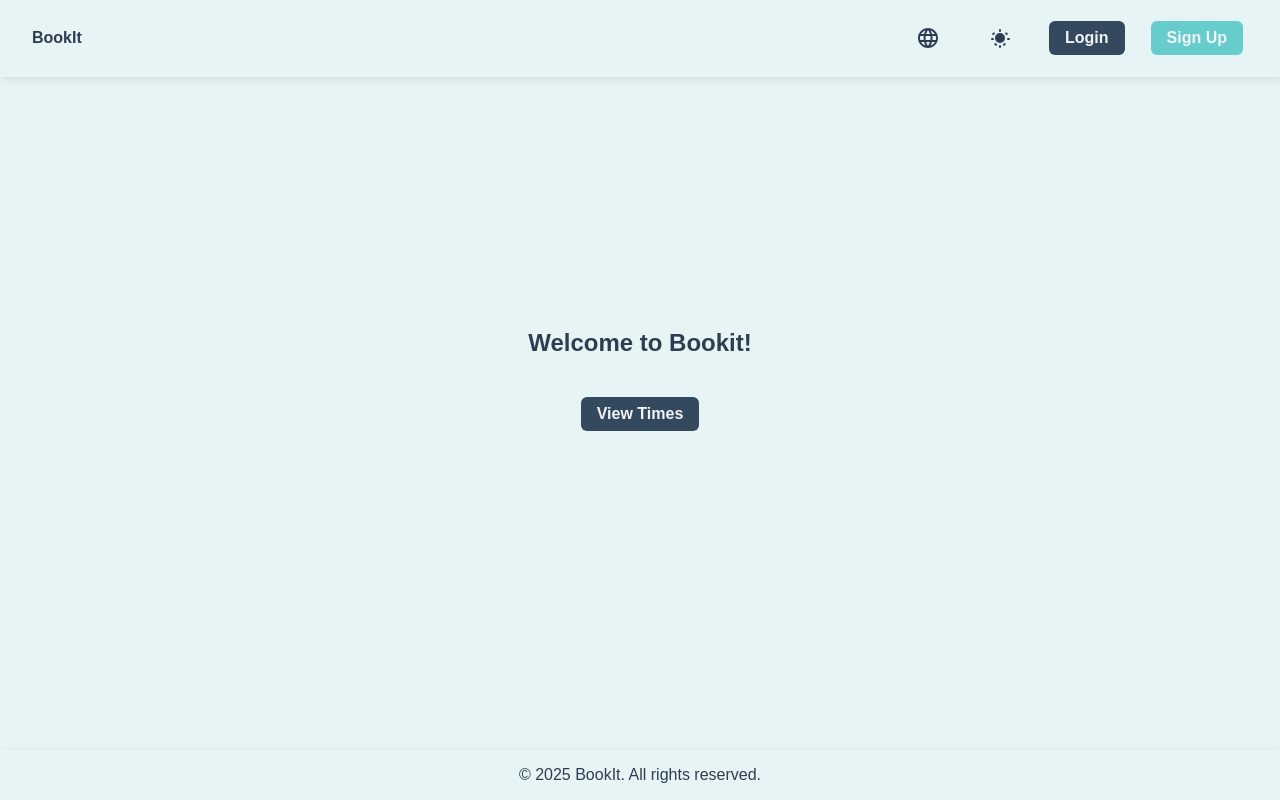
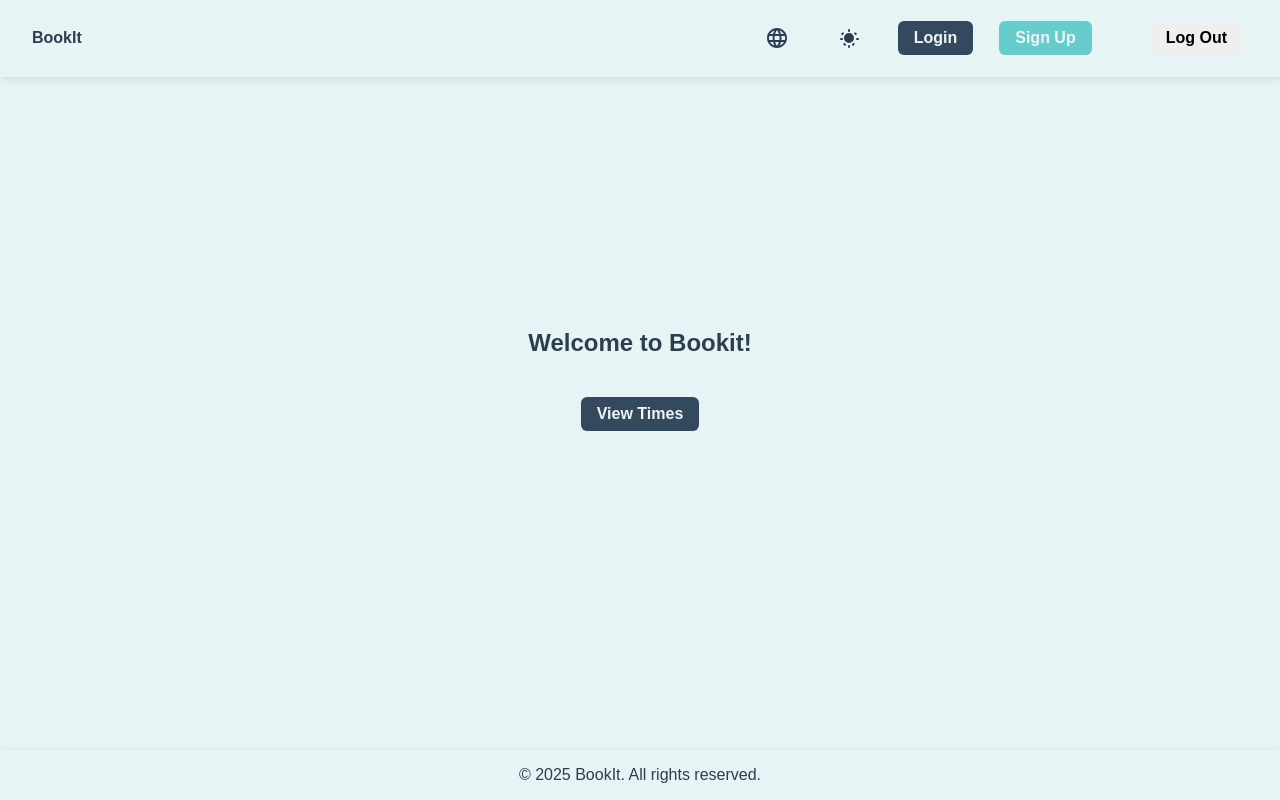
Before and after one commit to vidaHd/bookit, a React app: page / in a window 1280 px wide. Built offline with nearby package versions, Linux system fonts and the light colour scheme.

Commit message:
chnage style

```diff
--- a/src/layouts/Header/Header.scss
+++ b/src/layouts/Header/Header.scss
@@ -48,7 +48,7 @@
     .user-info {
       display: flex;
       align-items: center;
-      gap: 0.5rem;
+      gap: 1rem;
       font-weight: 500;
       color: var(--text-color);
       justify-items: center;
--- a/src/layouts/Header/Header.tsx
+++ b/src/layouts/Header/Header.tsx
@@ -26,7 +26,6 @@ const Header = () => {
   const goToProfilePage = () => {
     window.location.href = "/profile";
   };
-  console.log(name);
 
   return (
     <motion.header
@@ -39,7 +38,6 @@ const Header = () => {
         BookIt
       </h2>
       <div className="nav">
-        {!name.name ? (
         <>
           <ButtonUI
             variant={VariantType.ICON}
@@ -51,7 +49,8 @@ const Header = () => {
           <ButtonUI variant={VariantType.ICON} onClick={toggleTheme}>
             <ThemeModeSvg />
           </ButtonUI>
-
+          {!name.name && (
+            <>
               <ButtonUI
                 variant={VariantType.PRIMARY}
                 onClick={() => (window.location.href = "/login")}
@@ -66,7 +65,8 @@ const Header = () => {
                 {t("header.register")}
               </ButtonUI>
             </>
-        ) : (
+          )}
+        </>
         <div className="user-info" onClick={goToProfilePage}>
           <span>{name.name}</span>
           <span>{name.familyName}</span>
@@ -77,7 +77,6 @@ const Header = () => {
             {t("header.logout")}
           </button>
         </div>
-        )}
       </div>
     </motion.header>
   );
```
Lines whose indentation alone changed are shown as unchanged.
